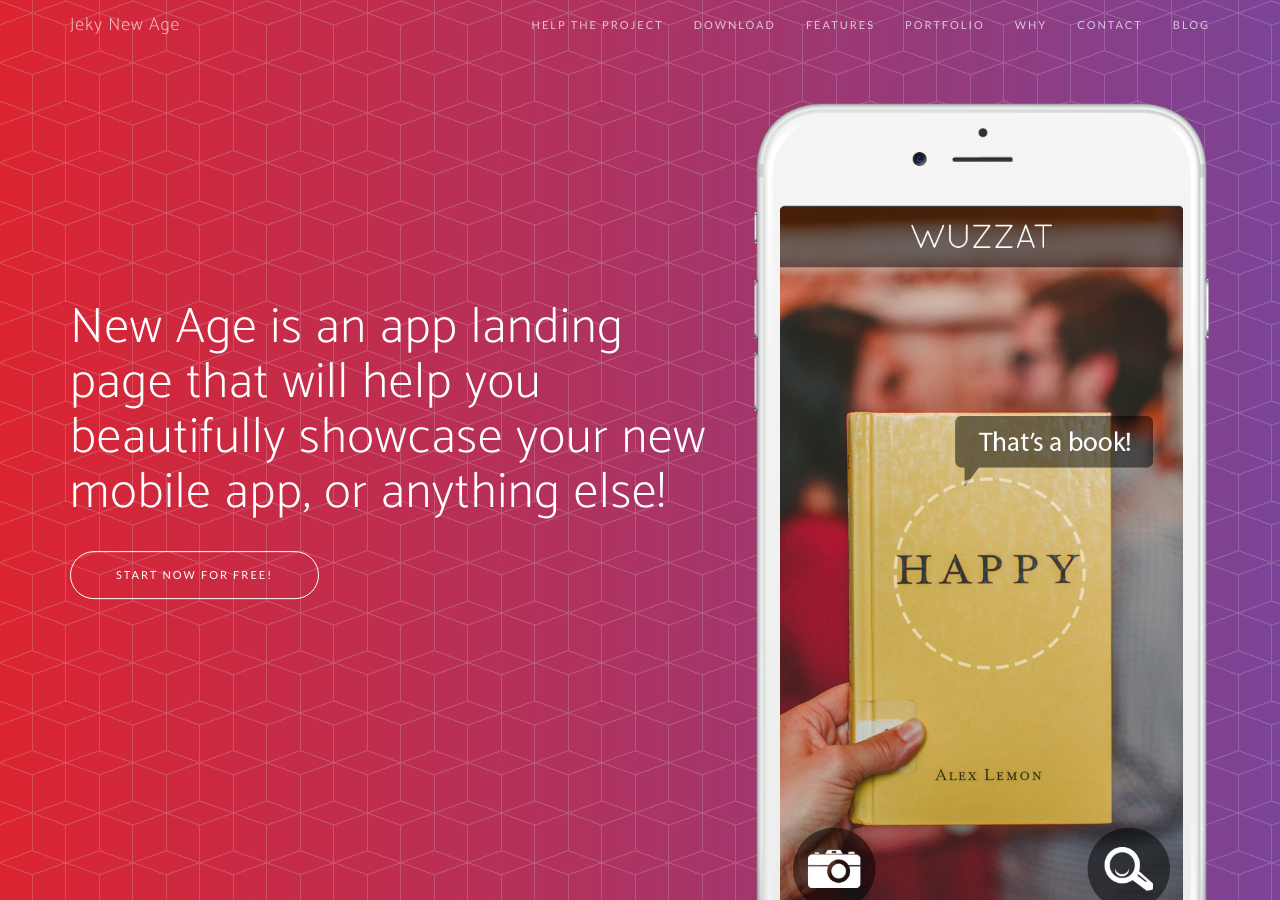
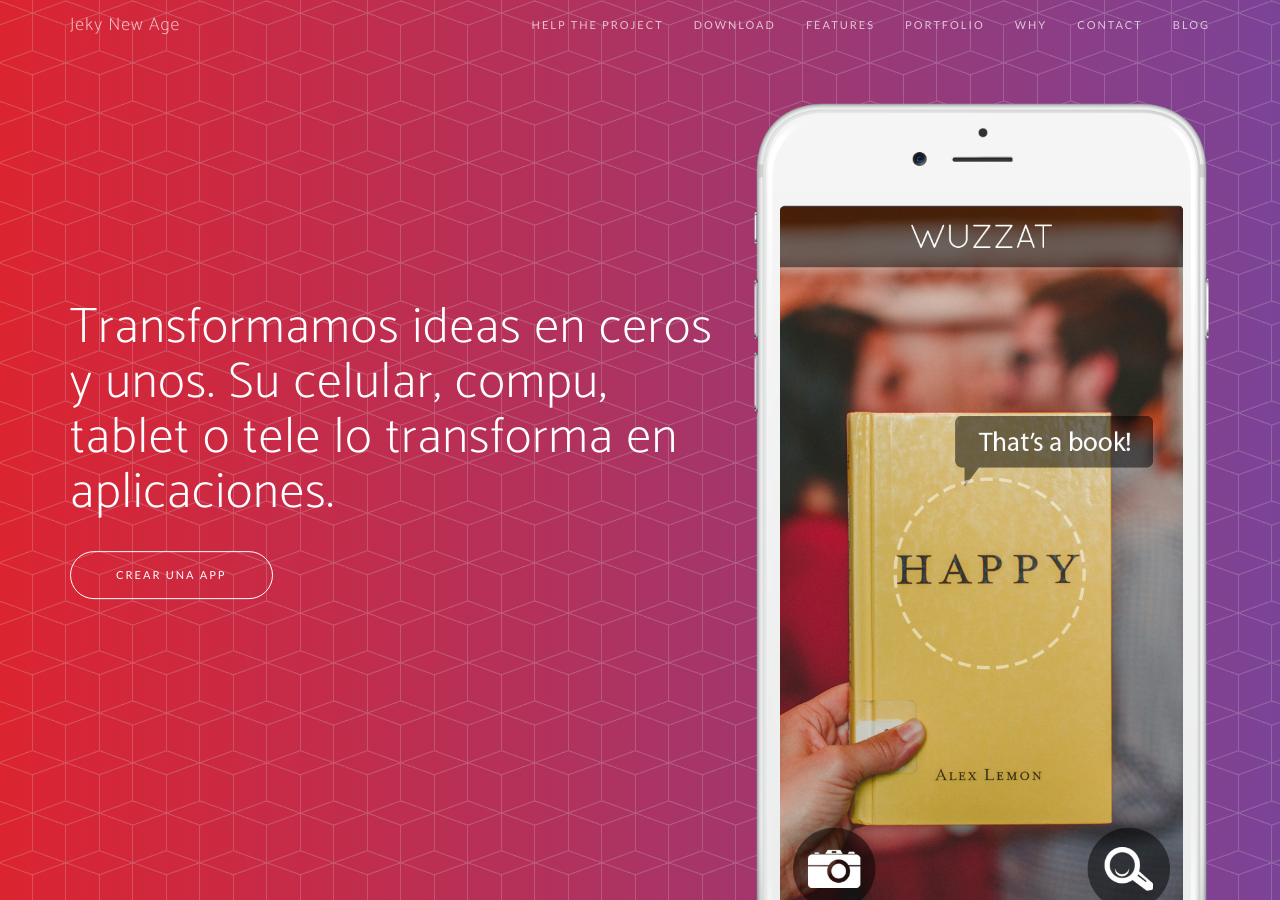
Before and after one commit to eldersoares/eldersoares.github.io, a Jekyll site: the page built from index.html, in a window 1280 px wide and 900 px high. Built offline with Jekyll 4.4.1, drawn with Linux system fonts in a browser that asks for light colours; nearby versions of some CDN libraries; some web fonts are replaced; the list of posts is cut into pages by our own code.

Commit message:
Updating header

```diff
--- a/_includes/header.html
+++ b/_includes/header.html
@@ -4,8 +4,8 @@
             <div class="col-sm-7">
                 <div class="header-content">
                     <div class="header-content-inner">
-                        <h1>New Age is an app landing page that will help you beautifully showcase your new mobile app, or anything else!</h1>
-                        <a href="#download" class="btn btn-outline btn-xl page-scroll">Start Now for Free!</a>
+                        <h1>Transformamos ideas en ceros y unos. Su celular, compu, tablet o tele lo transforma en aplicaciones.</h1>
+                        <a href="#download" class="btn btn-outline btn-xl page-scroll">Crear una app</a>
                     </div>
                 </div>
             </div>
```
